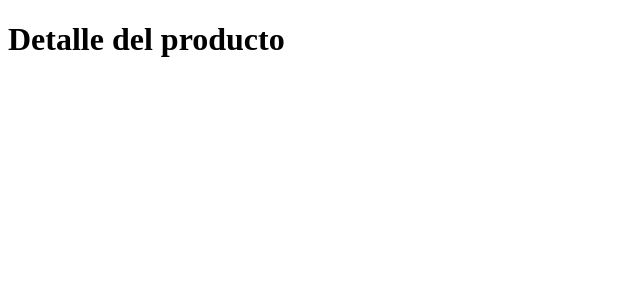
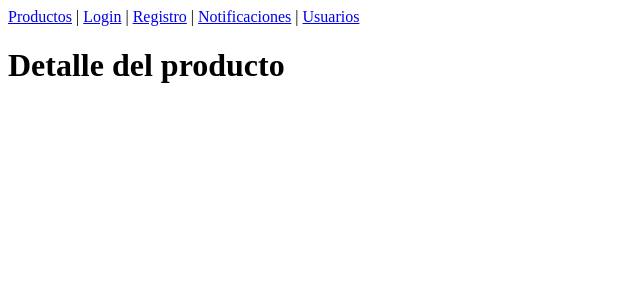
Before and after one commit to Franac0a/actividad_practica_integradora, a React (Vite) app in the folder frontend/: page /products/1 in a window 1280 px wide. Shown: the top 300 px of the page, without its empty margins (0-640 px from the left). Built offline with nearby package versions, Linux system fonts and the light colour scheme.

Commit message:
feat(frontend): agregar barra de navegacion

```diff
--- a/frontend/src/App.tsx
+++ b/frontend/src/App.tsx
@@ -1,4 +1,6 @@
 import { BrowserRouter, Route, Routes } from "react-router";
+
+import Navbar from "./components/Navbar";
 
 import LoginPage from "./pages/LoginPage";
 import RegisterPage from "./pages/RegisterPage";
@@ -11,6 +13,8 @@ import AdminUsersPage from "./pages/AdminUsersPage";
 function App() {
   return (
     <BrowserRouter>
+      <Navbar />
+
       <Routes>
         <Route path="/" element={<ProductListPage />} />
 
--- a/frontend/src/components/Navbar.tsx
+++ b/frontend/src/components/Navbar.tsx
@@ -0,0 +1,19 @@
+import { Link } from "react-router";
+
+function Navbar() {
+  return (
+    <nav>
+      <Link to="/">Productos</Link>
+      {" | "}
+      <Link to="/login">Login</Link>
+      {" | "}
+      <Link to="/register">Registro</Link>
+      {" | "}
+      <Link to="/notifications">Notificaciones</Link>
+      {" | "}
+      <Link to="/admin/users">Usuarios</Link>
+    </nav>
+  );
+}
+
+export default Navbar;
```
